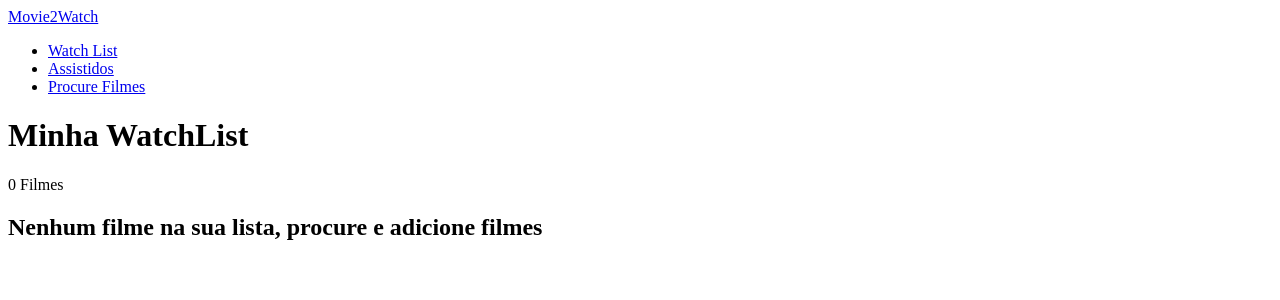
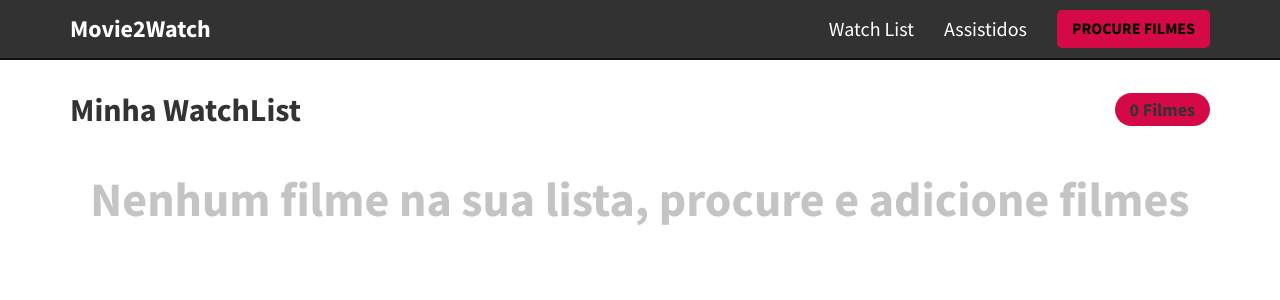
Before and after one commit to gabrielforster/movie2watch, a React (Create React App) app: page / in a window 1280 px wide. Shown: the top 300 px of the page. Built offline with nearby package versions, Linux system fonts and the light colour scheme.

Commit message:
adding styles

```diff
--- a/src/App.css
+++ b/src/App.css
@@ -1,38 +1,303 @@
-.App {
+@import url("https://fonts.googleapis.com/css2?family=Source+Sans+Pro:wght@300;400;600;700;900&display=swap");
+
+:root {
+  --primary: #323232;
+  --secondary: #d40946;
+  --white: #fff;
+  --back-color: #ccc;
+  --text-color: #333;
+  --gray: #666;
+}
+
+body {
+  font-family: "Source Sans Pro", sans-serif;
+  padding: 0;
+  margin: 0;
+}
+
+.container {
+  padding-right: 15px;
+  padding-left: 15px;
+  margin-right: auto;
+  margin-left: auto;
+}
+
+*,
+*:before,
+*:after {
+  box-sizing: border-box;
+}
+
+.btn {
+  padding: 10px 15px;
+  background-color: var(--secondary);
+  color: var(--black);
+  border-radius: 5px;
+  text-transform: uppercase;
+  font-weight: 700;
+  display: inline-block;
+  border: none;
+  font-size: 1rem;
+  transition: all 0.3s ease;
+  line-height: 1.1;
+}
+
+.btn:hover {
+  background-color: #e20a4b;
+  opacity: 1;
+  cursor: pointer;
+}
+
+.btn:disabled {
+  pointer-events: none;
+  opacity: 0.5;
+}
+
+input:focus {
+  outline: none;
+}
+
+/* Header */
+header {
+  background-color: var(--primary);
+  border-bottom: solid 2px #121212;
+}
+
+header .inner-content {
+  display: flex;
+  justify-content: space-between;
+  align-items: center;
+  padding: 10px 0;
+}
+
+header a {
+  color: var(--white);
+  font-size: 1.25rem;
+  text-decoration: none;
+  transition: all 0.35s ease;
+}
+
+header a:hover {
+  opacity: 0.85;
+}
+
+header .brand a {
+  font-weight: bold;
+  font-size: 1.5rem;
+}
+
+header .nav-links {
+  padding: 0;
+  margin: 0;
+  list-style: none;
+  display: flex;
+  align-items: center;
+}
+
+header .nav-links li {
+  display: inline-block;
+  margin-right: 30px;
+}
+
+header .nav-links li:last-child {
+  margin-right: 0;
+}
+
+/* Search page */
+.add-content {
+  padding: 50px 0;
+  max-width: 600px;
+  margin: 0 auto;
+}
+
+.add-content .search-movie input {
+  width: 100%;
+  background-color: var(--back-color);
+  padding: 10px;
+  border-radius: 5px;
+  border: none;
+  color: var(--text);
+  font-size: 1.25rem;
+}
+
+.results {
+  padding: 0;
+  margin: 0;
+  margin-top: 20px;
+}
+
+.results li {
+  list-style: none;
+}
+
+.movie-card {
+  display: flex;
+  flex-direction: row;
+  margin-bottom: 20px;
+}
+
+.movie-card .movie-poster img,
+.empty-poster {
+  width: 90px;
+  height: 130px;
+  background-color: #dbdada;
+  border-radius: 5px;
+  margin-right: 15px;
+  display: block;
+  color: transparent;
+}
+
+.movie-card .info {
+  display: flex;
+  flex-direction: column;
+  justify-content: space-between;
+}
+
+.movie-card .info .title {
+  font-size: 1.25rem;
+  color: var(--text-color);
+  font-weight: 600;
+  margin: 0;
+}
+
+.movie-card .info .date {
+  font-size: 1.25rem;
+  font-weight: 400;
+  color: var(--gray);
+  margin: 0;
+}
+
+.movie-card .controls button {
+  margin-right: 10px;
+}
+
+/* Movies pages */
+.movie-page {
+  padding: 30px 0;
+}
+
+.movie-page .header {
+  display: flex;
+  align-items: center;
+  justify-content: space-between;
+  margin-bottom: 20px;
+}
+
+.count-movies {
+  display: block;
+  background-color: var(--secondary);
+  padding: 5px 15px;
+  font-size: 1.125rem;
+  font-weight: 700;
+  border-radius: 999px;
+  color: var(--text-color);
+}
+
+.movie-page .heading {
+  color: var(--text-color);
+  margin: 0;
+}
+
+.movie-grid {
+  display: grid;
+  grid-template-columns: repeat(3, 1fr);
+  grid-gap: 30px;
+}
+
+.list-movie-card {
+  width: 100%;
+  border-radius: 5px;
+  overflow: hidden;
+  position: relative;
+  border: none;
+  display: flex;
+}
+
+.list-movie-card img {
+  width: 100%;
+  display: block;
+}
+
+.list-movie-card .overlay {
+  position: absolute;
+  top: 0;
+  left: 0;
+  width: 100%;
+  height: 100%;
+  border: 2px solid transparent;
+  transition: all 0.3s ease;
+}
+
+.list-movie-card:hover .overlay {
+  border: 2px solid var(--secondary);
+}
+
+.list-movie-card .inner-card-controls {
+  display: inline;
+  background-color: var(--secondary);
+  position: absolute;
+  bottom: 20px;
+  left: 50%;
+  transform: translateX(-50%);
+  background: #222a;
+  border-radius: 5px;
+  padding: 3px;
+  opacity: 0;
+  transition: all 0.3s ease;
+}
+
+.list-movie-card:hover .inner-card-controls {
+  opacity: 1;
+}
+
+.ctrl-btn {
+  color: #eee;
+  background-color: transparent;
+  border: none;
+  transition: all 0.35s ease;
+  font-size: 1.25rem;
+  padding: 5px;
+  margin: 0;
+}
+
+.ctrl-btn:hover {
+  color: var(--secondary);
+  cursor: pointer;
+}
+
+.movie-page .no-movies {
+  color: #c4c4c4;
+  font-size: 3rem;
   text-align: center;
 }
 
-.App-logo {
-  height: 40vmin;
-  pointer-events: none;
-}
 
-@media (prefers-reduced-motion: no-preference) {
-  .App-logo {
-    animation: App-logo-spin infinite 20s linear;
+/* ----resposive---- */
+
+/* movies list  */
+@media (min-width: 992px) {
+  .movie-grid {
+    grid-template-columns: repeat(4, 1fr);
   }
 }
 
-.App-header {
-  background-color: #282c34;
-  min-height: 100vh;
-  display: flex;
-  flex-direction: column;
-  align-items: center;
-  justify-content: center;
-  font-size: calc(10px + 2vmin);
-  color: white;
+
+/* body  */
+
+@media (min-width: 768px) {
+  .container {
+    width: 750px;
+  }
 }
 
-.App-link {
-  color: #61dafb;
+@media (min-width: 992px) {
+  .container {
+    width: 970px;
+  }
 }
 
-@keyframes App-logo-spin {
-  from {
-    transform: rotate(0deg);
-  }
-  to {
-    transform: rotate(360deg);
+@media (min-width: 1200px) {
+  .container {
+    width: 1170px;
   }
 }
```
